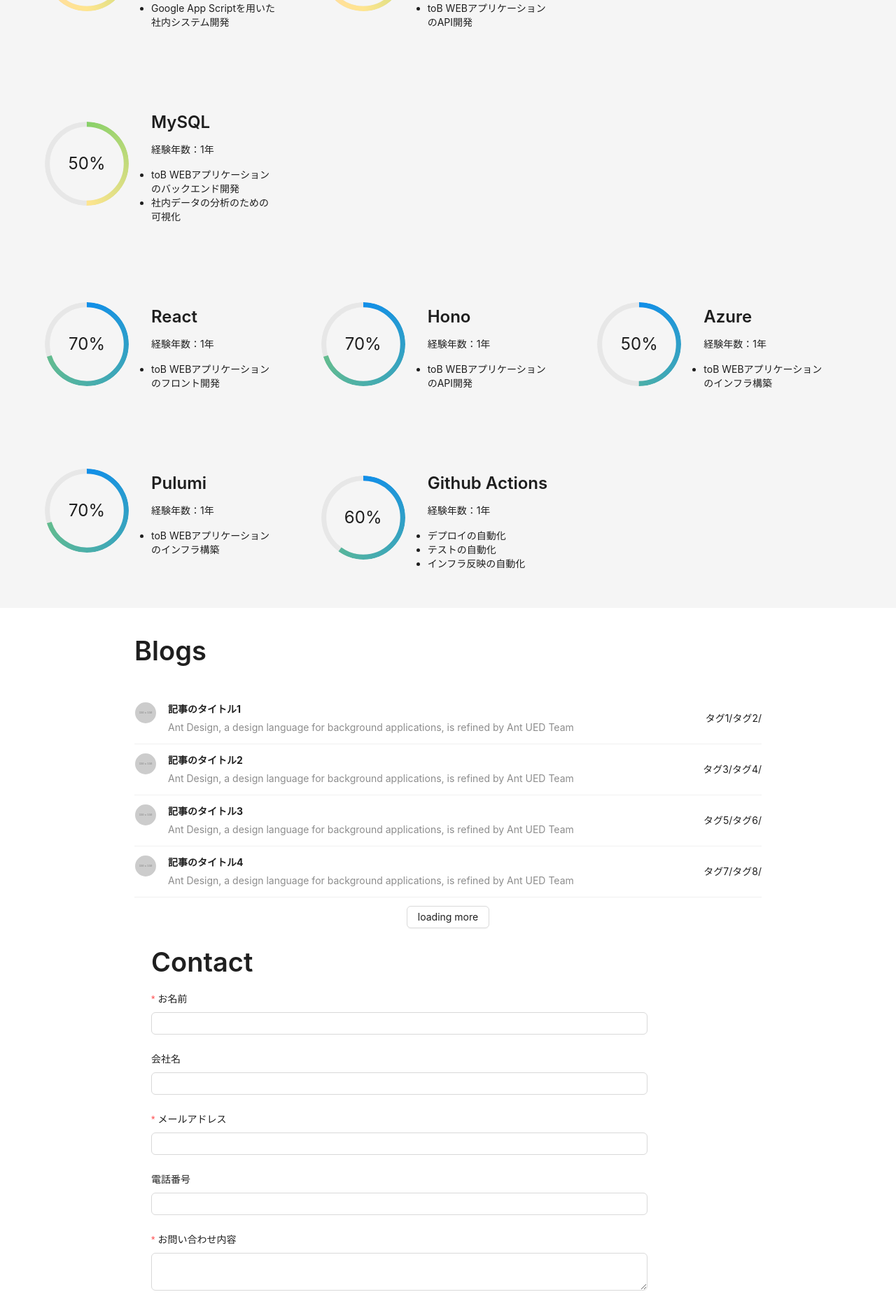
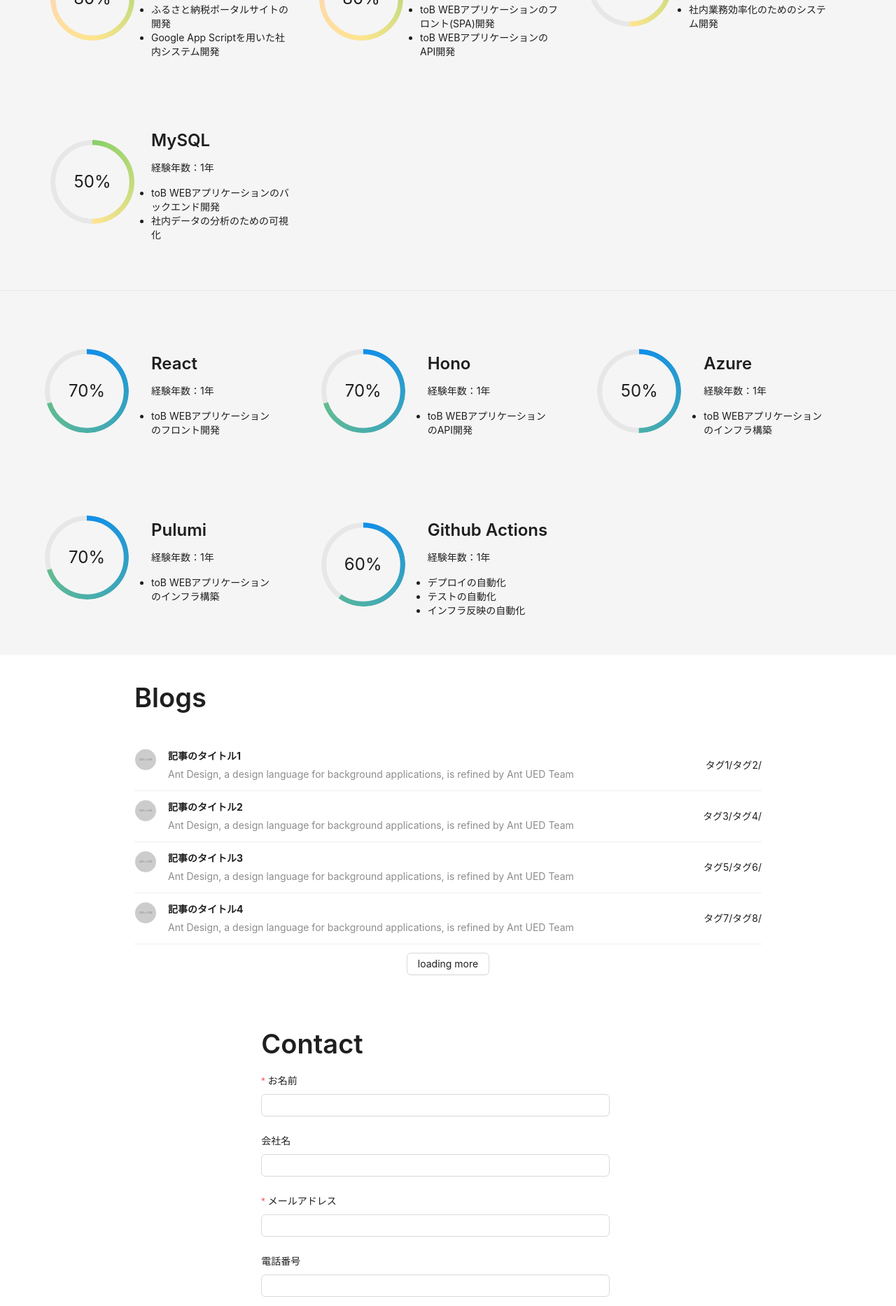
Before and after one commit to kimitashoichi/Profile, a React (Create React App) app in the folder apps/client/: page / in a window 1280 px wide. Shown: the part 1340-3207 px from the top of the page at 70% size. Built offline with nearby package versions, Linux system fonts and the light colour scheme.

Commit message:
スタイルの微修正

```diff
--- a/apps/client/src/components/contact-section/index.tsx
+++ b/apps/client/src/components/contact-section/index.tsx
@@ -33,14 +33,14 @@ export const ContactComponent = () => {
       <Form
         onFinish={handleSubmit(onSubmit)}
         layout="vertical"
-        wrapperCol={{ sm: { span: 16 }, md: { span: 16 } }}
-        labelCol={{ sm: { span: 8 }, md: { span: 8 } }}
+        wrapperCol={{ span: 14 }}
+        style={{ padding: '50px 0' }}
       >
         <Row
-          gutter={16}
           justify='center'
+          align='middle'
         >
-          <Col span={20} offset={4}>
+          <Col span={16} offset={6}>
             <Title>Contact</Title>
             {/* 必須：名前 */}
             <Controller
--- a/apps/client/src/components/skill-map-section/index.tsx
+++ b/apps/client/src/components/skill-map-section/index.tsx
@@ -1,5 +1,5 @@
 import { CSSProperties } from 'react';
-import { Layout, Progress, Typography, Col, Row, Flex } from 'antd';
+import { Layout, Progress, Typography, Col, Row, Flex, Divider } from 'antd';
 
 const { Content } = Layout;
 const { Title, Paragraph } = Typography;
@@ -76,10 +76,10 @@ const circleStyle: CSSProperties = {
 
 export const SkillMapComponent = () => {
   return (
-    <Layout>
+    <Layout style={{ paddingTop: 50 }}>
       <Title style={{ width: '90%', margin: '24px auto 0' }}>Skill Map</Title>
       <Content style={{ margin: '0 auto', width: '90%' }}>
-        <Row gutter={{ xs: 8, sm: 16, md: 24, lg: 32 }}>
+        <Row >
           {LANGUAGE_LIST.map((language) => {
             return (
               <Col span={8} style={style}>
@@ -93,7 +93,7 @@ export const SkillMapComponent = () => {
                     style={circleStyle}
                     strokeColor={conicColors}
                   />
-                  <Flex vertical style={{ padding: 32 }}>
+                  <Flex vertical style={{ padding: 24 }}>
                     <Title level={3}>{language.name}</Title>
                     <Paragraph style={{ marginBottom: 0 }}>経験年数：{language.experience}年</Paragraph>
                     <ul style={{ padding: 0 }}>
@@ -111,7 +111,7 @@ export const SkillMapComponent = () => {
           })}
         </Row>
       </Content>
-
+      <Divider style={{ width: '90%' }} />
       <Content style={{ margin: '0 auto', width: '90%' }}>
         <Row gutter={{ xs: 8, sm: 16, md: 24, lg: 32 }}>
           {TECHNOLOGY_LIST.map((item) => {
```
